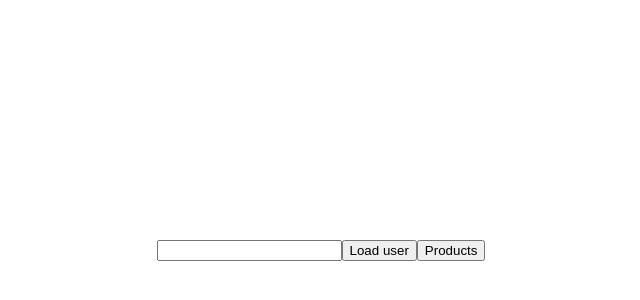
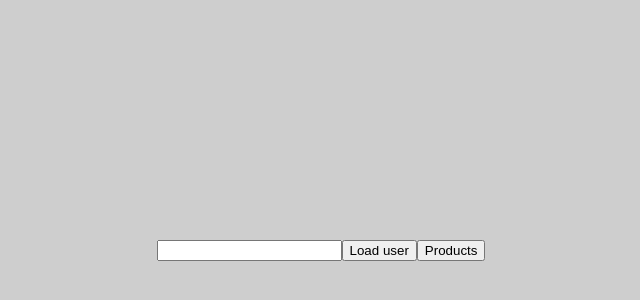
Before and after one commit to mahassan/nuxt-sandbox, a Nuxt app: page / in a window 1280 px wide. Shown: the part 150-450 px from the top of the page, without its empty margins (319-959 px from the left). Built offline with nearby package versions, Linux system fonts and the light colour scheme.

Commit message:
added global styles to assets

```diff
--- /dev/null
+++ b/assets/styles/main.css
@@ -0,0 +1,9 @@
+html, body{
+    margin:0 ;
+}
+body{
+    background: rgb(206, 206, 206);
+}
+h1{
+    color: rgb(43, 41, 41);
+}
--- a/nuxt.config.js
+++ b/nuxt.config.js
@@ -27,6 +27,7 @@ module.exports = {
   ** Global CSS
   */
   css: [
+    '~/assets/styles/main.css'
   ],
 
   /*
```
Also changed, not shown: 1 other file (tests, documents, lock files or other folders).
